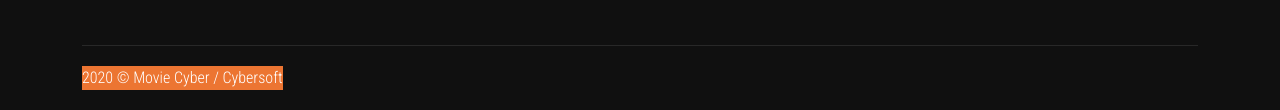
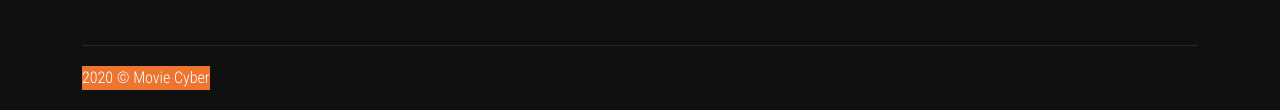
Before and after one commit to nhut-it/movieCyber, a plain HTML site: page index.html in a window 1280 px wide. Shown: the part 3947-4057 px from the top of the page. Drawn offline with nearby package versions, Linux system fonts and the light colour scheme.

Commit message:
upload move project

```diff
--- a/index.html
+++ b/index.html
@@ -675,7 +675,7 @@
                 </div>
             </div>
             <div class="footer__bottom ">
-                <p class="mb-0">2020 © Movie Cyber / Cybersoft</p>
+                <p class="mb-0">2020 © Movie Cyber</p>
             </div>
         </div>
     </footer>
```
